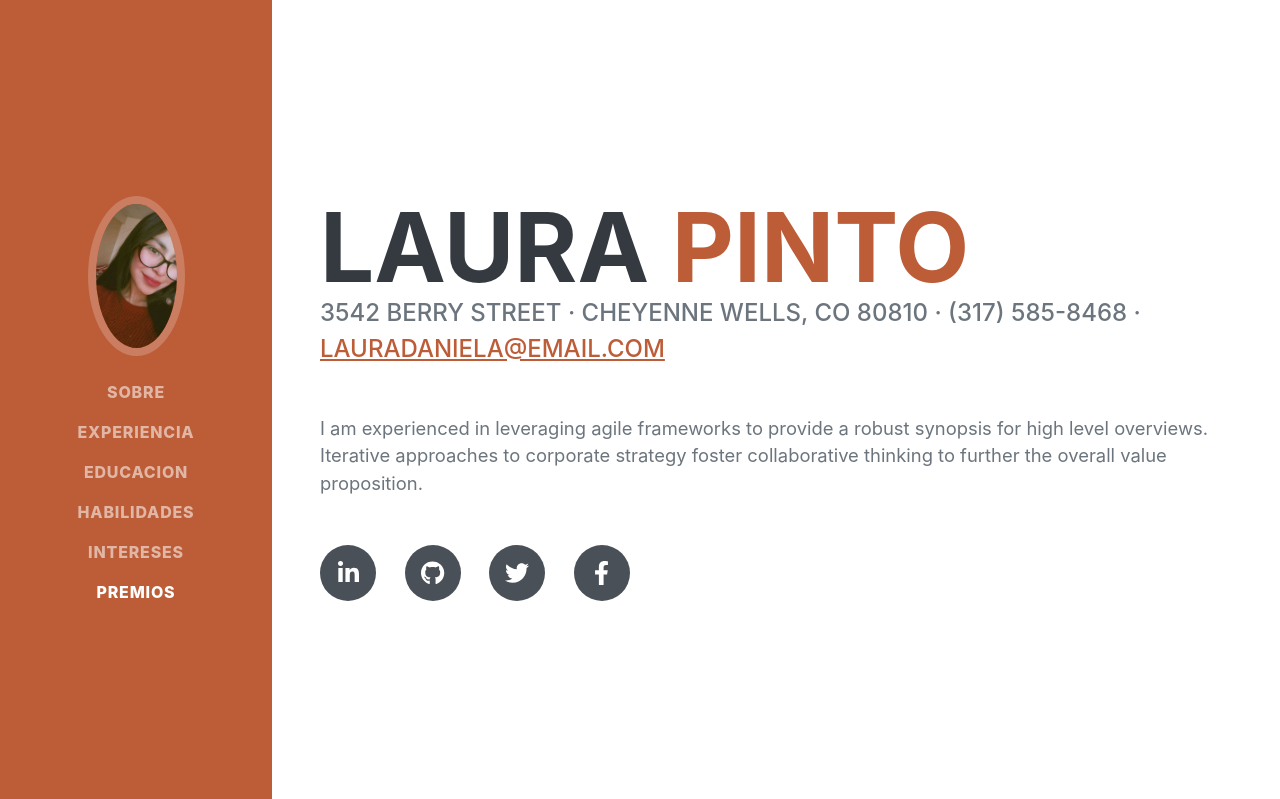
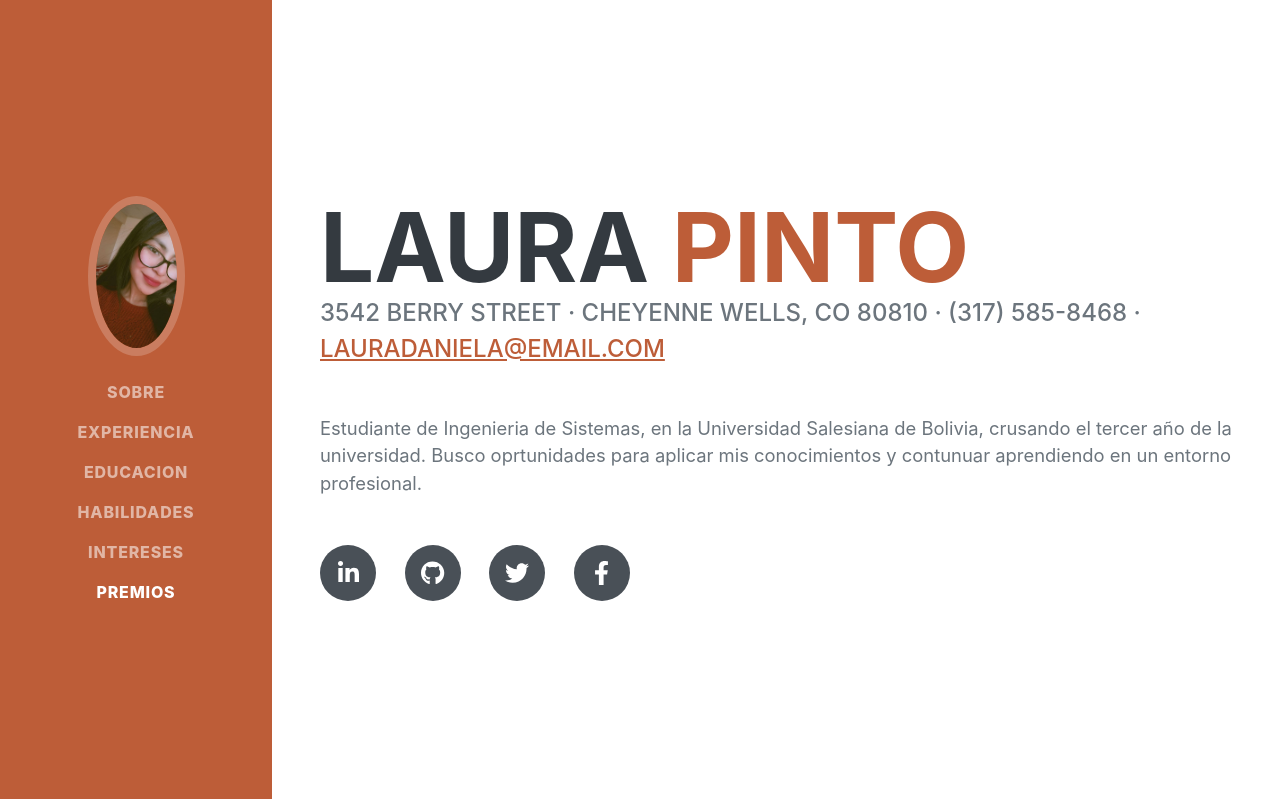
Before and after one commit to 432lauraPinto/portafolio, a Django app: page / in a window 1280 px wide. Shown: the top 799 px of the page. Run offline with Django 4.2, Linux system fonts and the light colour scheme; some libraries are stand-ins or nearby versions; some web fonts are replaced.

Commit message:
ACTUALIZACION DE INFORMACION PERSONAL

```diff
--- a/templates/index.html
+++ b/templates/index.html
@@ -48,7 +48,7 @@
                         3542 Berry Street · Cheyenne Wells, CO 80810 · (317) 585-8468 ·
                         <a href="mailto:name@email.com">lauradaniela@email.com</a>
                     </div>
-                    <p class="lead mb-5">I am experienced in leveraging agile frameworks to provide a robust synopsis for high level overviews. Iterative approaches to corporate strategy foster collaborative thinking to further the overall value proposition.</p>
+                    <p class="lead mb-5">Estudiante de Ingenieria de Sistemas, en la Universidad Salesiana de Bolivia, crusando el tercer año de la universidad. Busco oprtunidades para aplicar mis conocimientos y contunuar aprendiendo en un entorno profesional.</p>
                     <div class="social-icons">
                         <a class="social-icon" href="#!"><i class="fab fa-linkedin-in"></i></a>
                         <a class="social-icon" href="#!"><i class="fab fa-github"></i></a>
```
